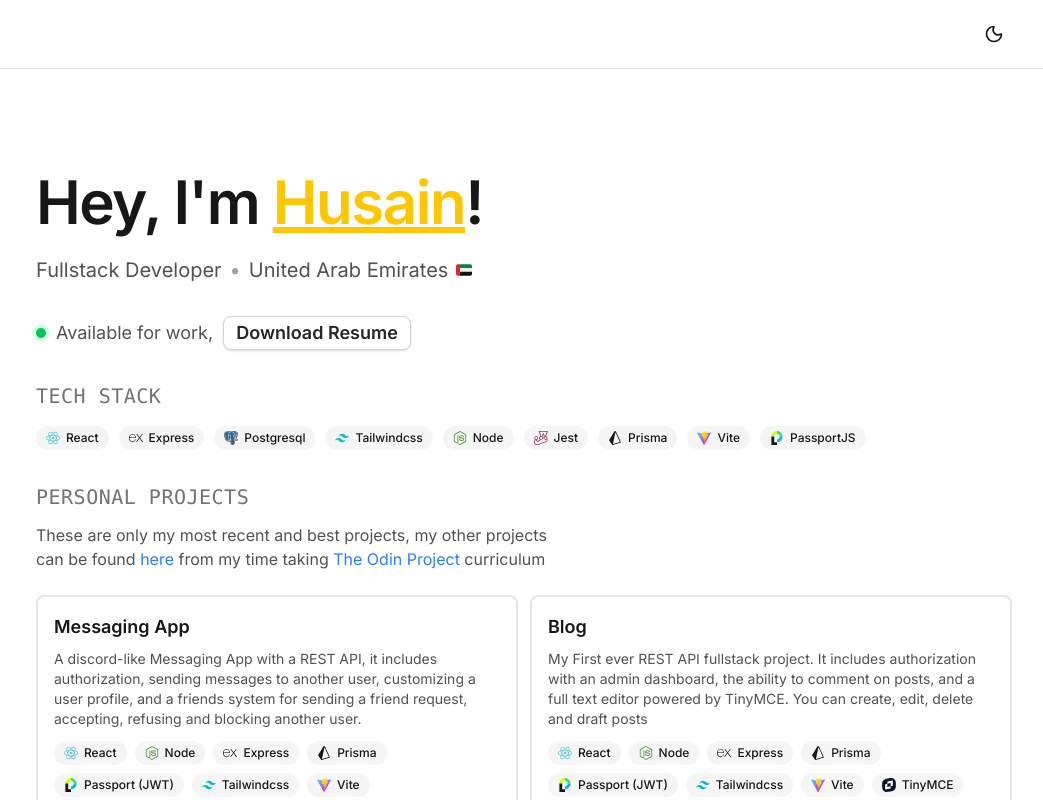
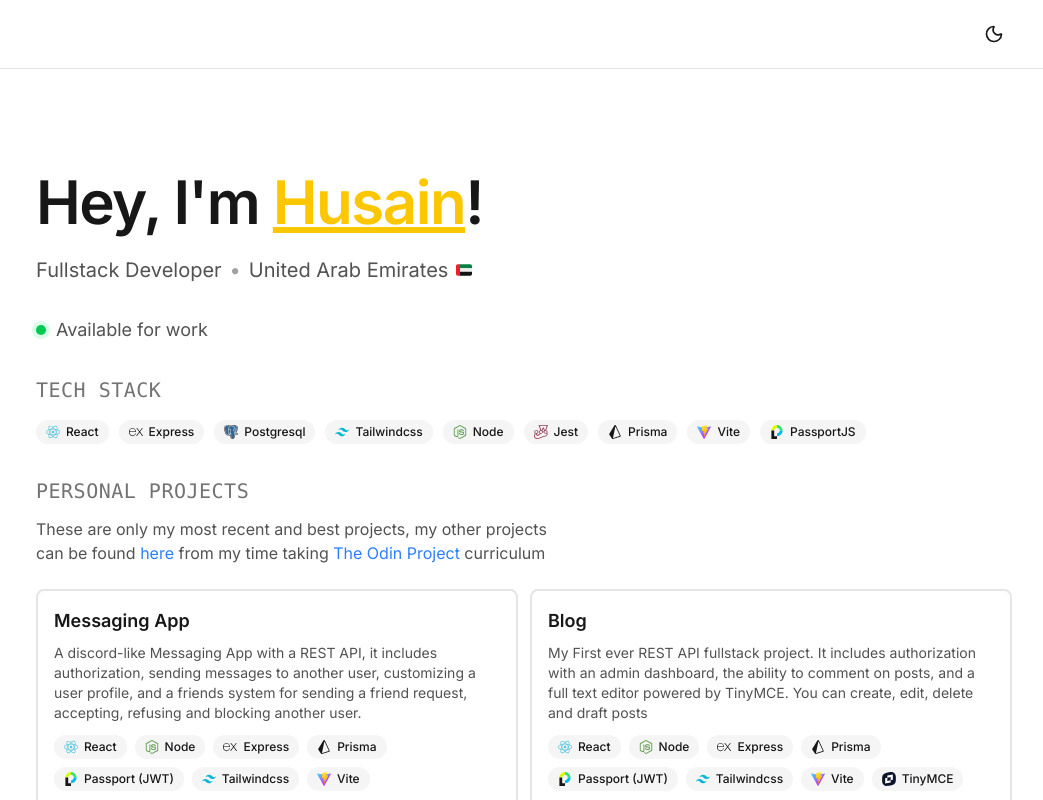
Before and after one commit to sp41414/portfolio, a React (Vite) app: page / in a window 1280 px wide. Shown: the top 800 px of the page, without its empty margins (116-1159 px from the left). Built offline with nearby package versions, Linux system fonts and the light colour scheme.

Commit message:
fix: remove resume download btn, unneeded

```diff
--- a/src/App.jsx
+++ b/src/App.jsx
@@ -34,8 +34,7 @@
 
                         <section className="flex items-center gap-2.5 text-base sm:text-lg">
                             <AvailableDot available={true} />
-                            <span className="text-neutral-600 dark:text-neutral-400">Available for work, </span>
-                            <a href="" download aria-label="Download Resume" className="px-3 py-0.5 inline-flex items-center font-semibold rounded-lg bg-white text-neutral-800 border border-neutral-300 shadow-sm dark:bg-neutral-800/90 dark:text-white dark:border-neutral-700/80 dark:shadow-xl dark:hover:shadow-black/30 hover:bg-neutral-100 dark:hover:bg-neutral-700 hover:border-neutral-400 dark:hover:border-neutral-600 transition-all duration-300">Download Resume</a>
+                            <span className="text-neutral-600 dark:text-neutral-400">Available for work</span>
                         </section>
 
                         <TechStack />
```
